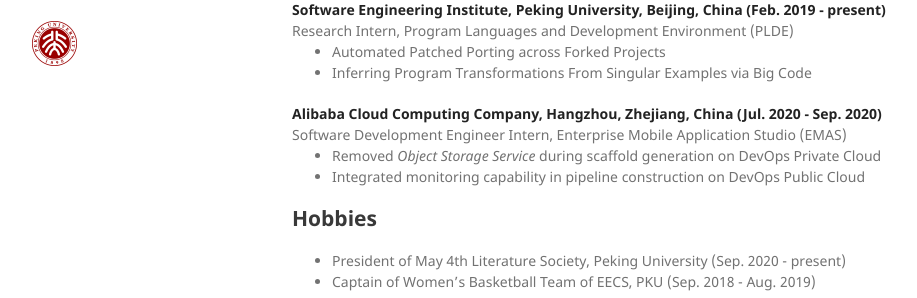
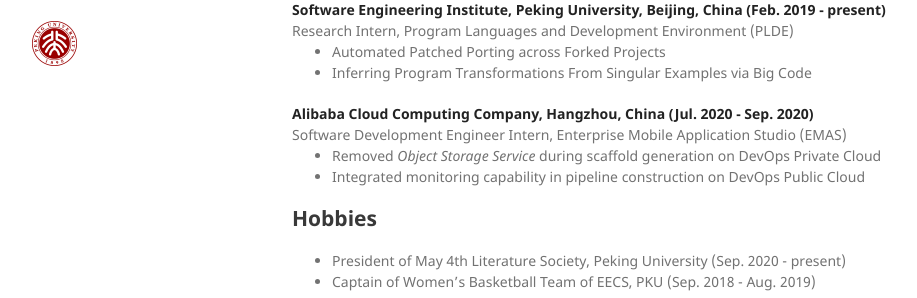
Before and after one commit to ShiranZH/ShiranZH.github.io, a Jekyll site: the page built from index.md, in a window 1280 px wide and 1280 px high. Shown: the part 466-764 px from the top of the window, without its empty margins (178-1095 px from the left). Built offline with Jekyll 4.4.1, drawn with Linux system fonts in a browser that asks for light colours; our own code applies the rules of GitHub Pages for plain Markdown files; a style sheet for code colours, icons or effects is not loaded.

Commit message:
update experience

```diff
--- a/index.md
+++ b/index.md
@@ -34,7 +34,7 @@ I'm Shiran Zhang (张石然 in Chinese), currently a senior undergraduate studen
 </div>
 
 <div align="left">
-    <strong>Alibaba Cloud Computing Company, Hangzhou, Zhejiang, China (Jul. 2020 - Sep. 2020)</strong>
+    <strong>Alibaba Cloud Computing Company, Hangzhou, China (Jul. 2020 - Sep. 2020)</strong>
     <br />Software Development Engineer Intern, Enterprise Mobile Application Studio (EMAS)
     <ul>
         <li>Removed <i>Object Storage Service</i> during scaffold generation on DevOps Private Cloud</li>
```
